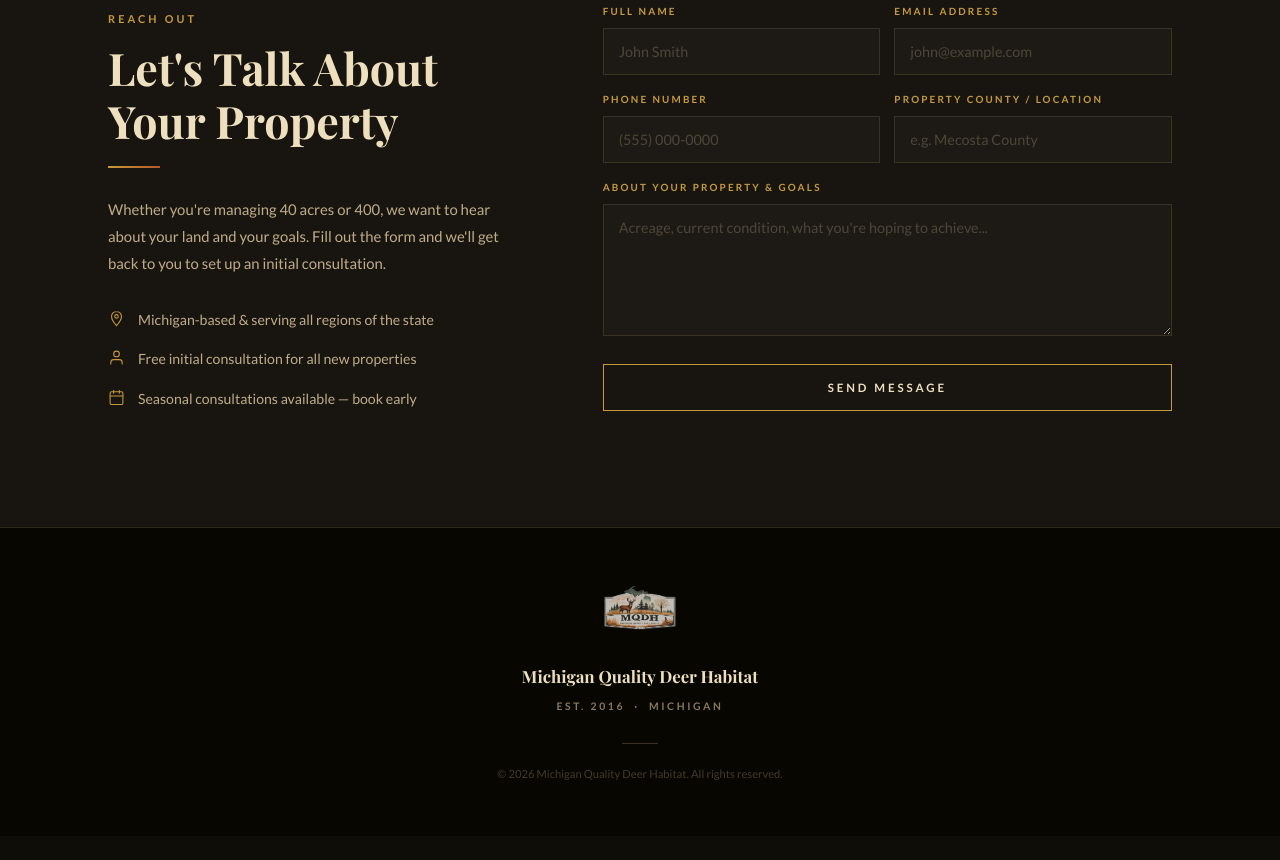
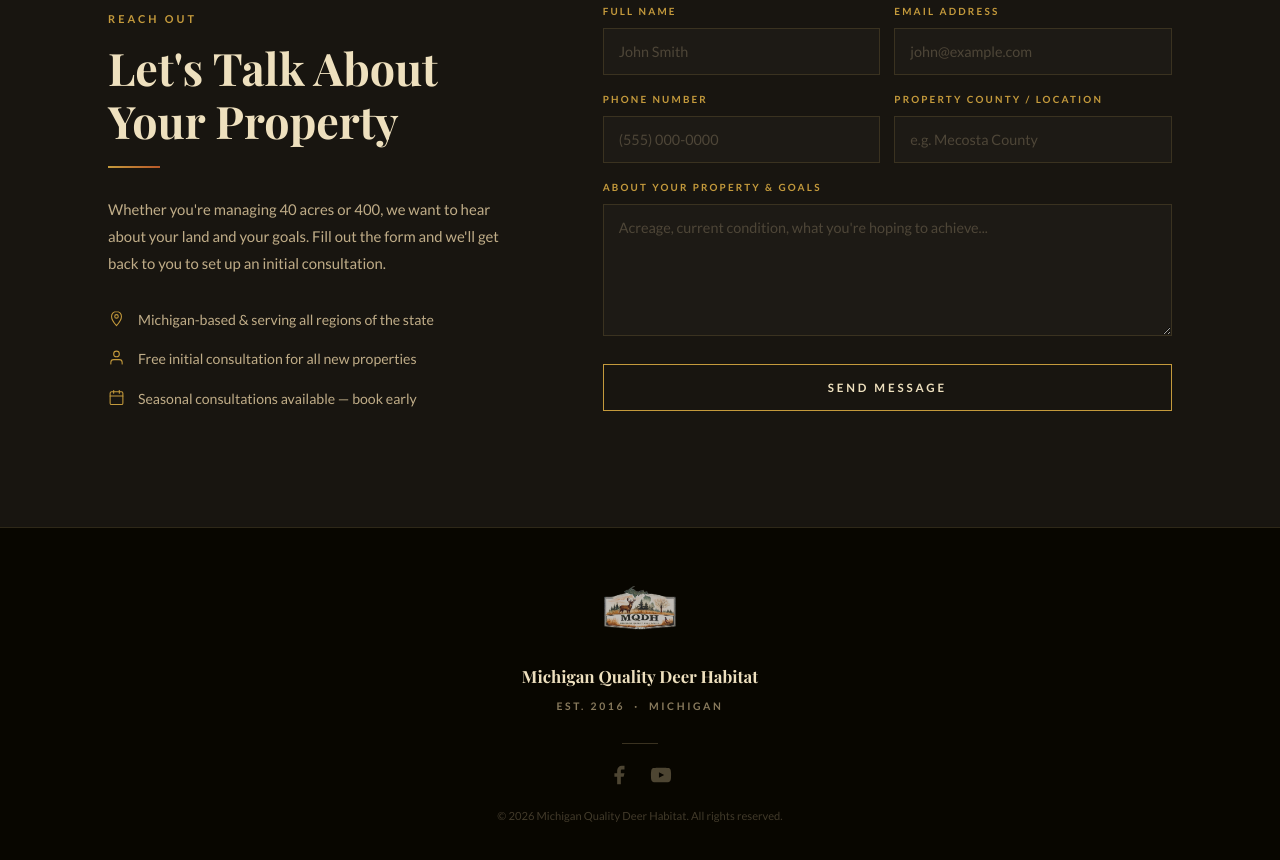
Before and after one commit to colton-bryce/mqdh-website, a website: page index.html in a window 1280 px wide. Shown: the part 4225-5085 px from the top of the page. Before the commit the page ends 5061 px from the top, so only its background shows below. Drawn offline with nearby package versions, Linux system fonts and the light colour scheme; a web font is replaced by a local one.

Commit message:
add social links to footer

```diff
--- a/index.html
+++ b/index.html
@@ -854,6 +854,10 @@
     .footer-name { font-family: var(--font-serif); font-size: 1.05rem; font-weight: 700; color: var(--cream); margin-bottom: 6px; }
     .footer-sub { font-size: 0.65rem; font-weight: 700; letter-spacing: 0.25em; text-transform: uppercase; color: var(--cream-faint); margin-bottom: 28px; }
     .footer-hr  { width: 36px; height: 1px; background: var(--border-light); margin: 0 auto 20px; }
+    .footer-social { display: flex; justify-content: center; gap: 20px; margin-bottom: 20px; }
+    .footer-social a { color: var(--cream-faint); opacity: 0.55; transition: opacity var(--transition); }
+    .footer-social a:hover { opacity: 1; }
+    .footer-social svg { display: block; }
     .footer-copy { font-size: 0.7rem; color: var(--cream-faint); opacity: 0.45; }
 
     /* =============================================
@@ -1346,6 +1350,18 @@
   <p class="footer-name">Michigan Quality Deer Habitat</p>
   <p class="footer-sub">Est. 2016 &nbsp;&middot;&nbsp; Michigan</p>
   <div class="footer-hr"></div>
+  <div class="footer-social">
+    <a href="https://www.facebook.com/share/g/17yqne6eYc/?mibextid=wwXIfr" target="_blank" rel="noopener" aria-label="Facebook">
+      <svg width="22" height="22" viewBox="0 0 24 24" fill="currentColor" aria-hidden="true">
+        <path d="M18 2h-3a5 5 0 0 0-5 5v3H7v4h3v8h4v-8h3l1-4h-4V7a1 1 0 0 1 1-1h3z"/>
+      </svg>
+    </a>
+    <a href="https://www.youtube.com/@michiganqualitydeerhabitat" target="_blank" rel="noopener" aria-label="YouTube">
+      <svg width="22" height="22" viewBox="0 0 24 24" fill="currentColor" aria-hidden="true">
+        <path d="M22.54 6.42a2.78 2.78 0 0 0-1.95-1.96C18.88 4 12 4 12 4s-6.88 0-8.59.46A2.78 2.78 0 0 0 1.46 6.42 29 29 0 0 0 1 12a29 29 0 0 0 .46 5.58a2.78 2.78 0 0 0 1.95 1.96C5.12 20 12 20 12 20s6.88 0 8.59-.46a2.78 2.78 0 0 0 1.95-1.96A29 29 0 0 0 23 12a29 29 0 0 0-.46-5.58zM9.75 15.02V8.98L15.5 12l-5.75 3.02z"/>
+      </svg>
+    </a>
+  </div>
   <p class="footer-copy">&copy; 2026 Michigan Quality Deer Habitat. All rights reserved.</p>
 </footer>
 
```
